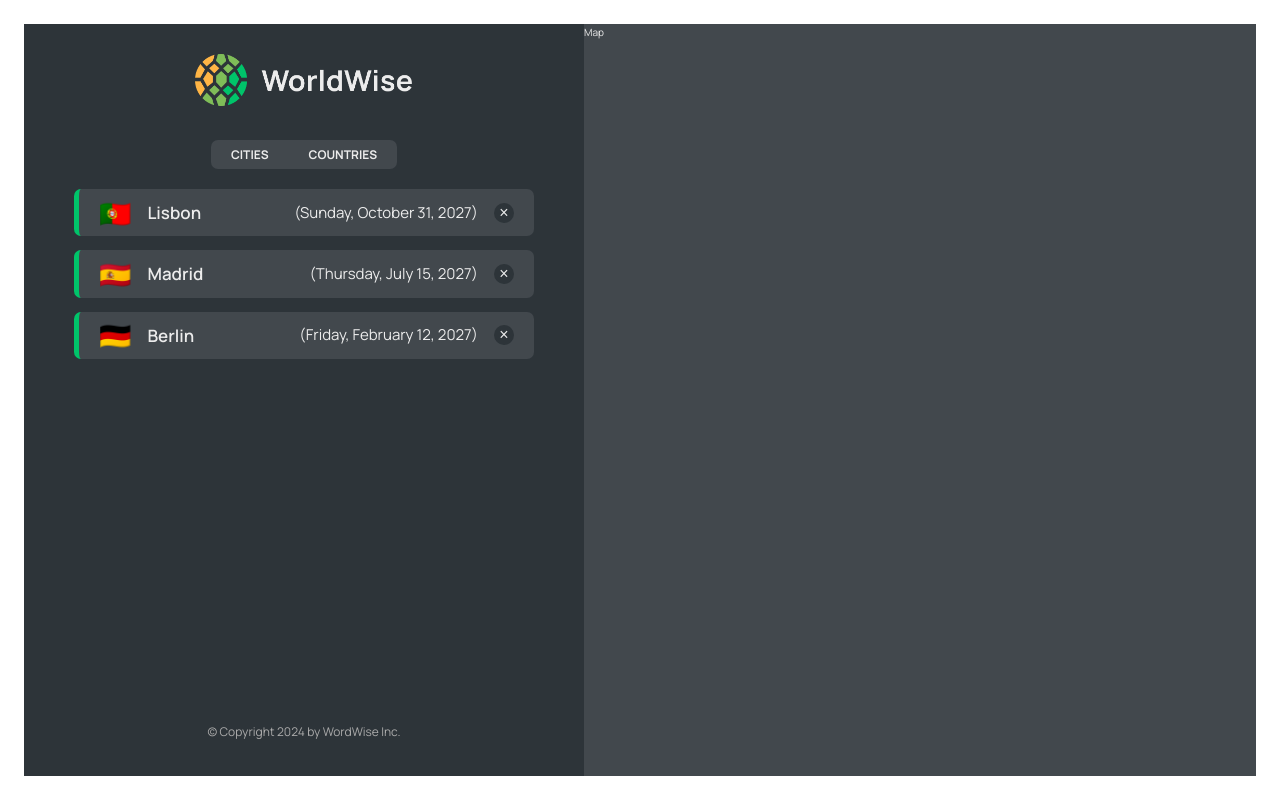
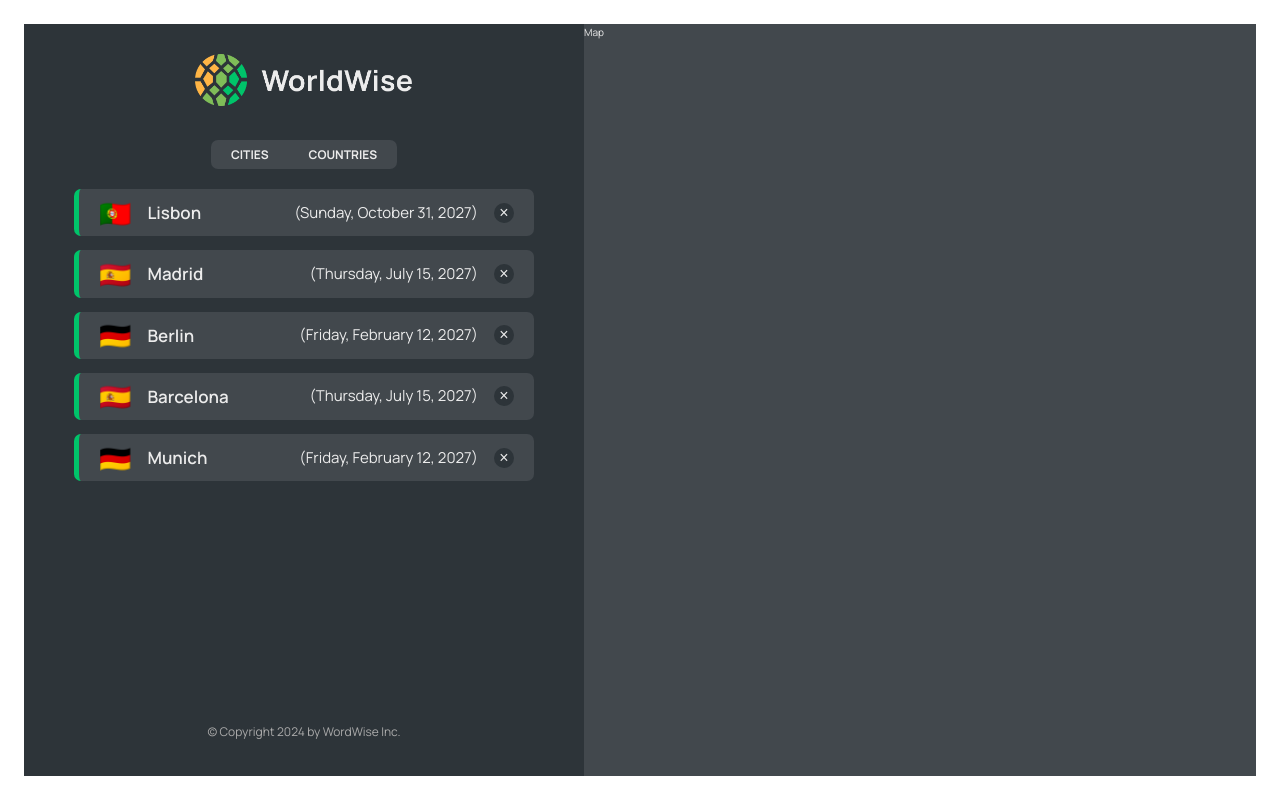
Before and after one commit to LuaanNguyen/worldwise, a React (Vite) app: page /app in a window 1280 px wide. Built offline with nearby package versions, Linux system fonts and the light colour scheme; data requests are answered from the project's data file.

Commit message:
Adding country list

```diff
--- a/data/cities.json
+++ b/data/cities.json
@@ -35,6 +35,30 @@
         "lng": 13.376933665713324
       },
       "id": 98443197
+    },
+    {
+      "cityName": "Barcelona",
+      "country": "Spain",
+      "emoji": "🇪🇸",
+      "date": "2027-07-15T08:22:53.976Z",
+      "notes": "",
+      "position": {
+        "lat": 40.46635901755316,
+        "lng": -3.7133789062500004
+      },
+      "id": 1781232322
+    },
+    {
+      "cityName": "Munich",
+      "country": "Germany",
+      "emoji": "🇩🇪",
+      "date": "2027-02-12T09:24:11.863Z",
+      "notes": "Amazing 😃",
+      "position": {
+        "lat": 52.53586782505711,
+        "lng": 13.376933665713324
+      },
+      "id": 98423141
     }
   ]
 }
--- a/src/App.jsx
+++ b/src/App.jsx
@@ -1,4 +1,6 @@
+import { useState, useEffect } from "react";
 import { BrowserRouter, Routes, Route } from "react-router-dom";
+
 import Product from "./pages/Product";
 import Pricing from "./pages/Pricing";
 import Homepage from "./pages/Homepage";
@@ -6,7 +8,7 @@
 import PageNotFound from "./pages/PageNotFound";
 import Login from "./pages/Login";
 import CityList from "./components/CityList";
-import { useState, useEffect } from "react";
+import CountryList from "./components/CountryList";
 
 const BASE_URL = "http://localhost:8000/cities";
 
@@ -47,7 +49,10 @@
             path="cities"
             element={<CityList cities={cities} isLoading={isLoading} />}
           ></Route>
-          <Route path="countries" element={<p>List of Countries</p>}></Route>
+          <Route
+            path="countries"
+            element={<CountryList cities={cities} isLoading={isLoading} />}
+          ></Route>
           <Route path="form" element={<p>Form</p>}></Route>
         </Route>
         <Route path="*" element={<PageNotFound />} />
--- /dev/null
+++ b/src/components/CountryList.jsx
@@ -0,0 +1,33 @@
+import CountryItem from "./CountryItem";
+import styles from "./CountryList.module.css";
+import Spinner from "./Spinner";
+import Message from "./Message";
+
+function CountryList({ cities, isLoading }) {
+  if (isLoading) return <Spinner />;
+
+  if (!cities.length)
+    return <Message message="Add your first city by clicking on the map." />;
+
+  const countries = cities.reduce(
+    (arr, city) => {
+      if (!arr.map((el) => el.country).includes(city.country)) {
+        return [...arr, { country: city.country, emoji: city.emoji }];
+      } else {
+        return arr;
+      }
+    },
+
+    []
+  );
+
+  return (
+    <ul className={styles.countryList}>
+      {countries.map((country) => (
+        <CountryItem country={country} key={country} />
+      ))}
+    </ul>
+  );
+}
+
+export default CountryList;
```
